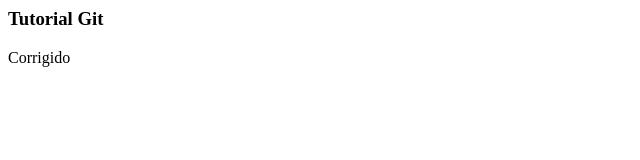
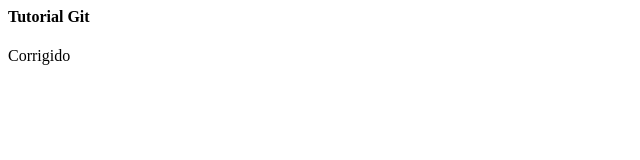
Before and after one commit to samuk159/tutorial-git, a plain HTML site: page index.html in a window 1280 px wide. Shown: the full height of the page, 0-640 px from the left. Drawn offline with Linux system fonts and the light colour scheme.

Commit message:
alterado para h4

```diff
--- a/index.html
+++ b/index.html
@@ -1,2 +1,2 @@
-<h3>Tutorial Git</h3>
+<h4>Tutorial Git</h4>
 <p>Corrigido</p>
```
